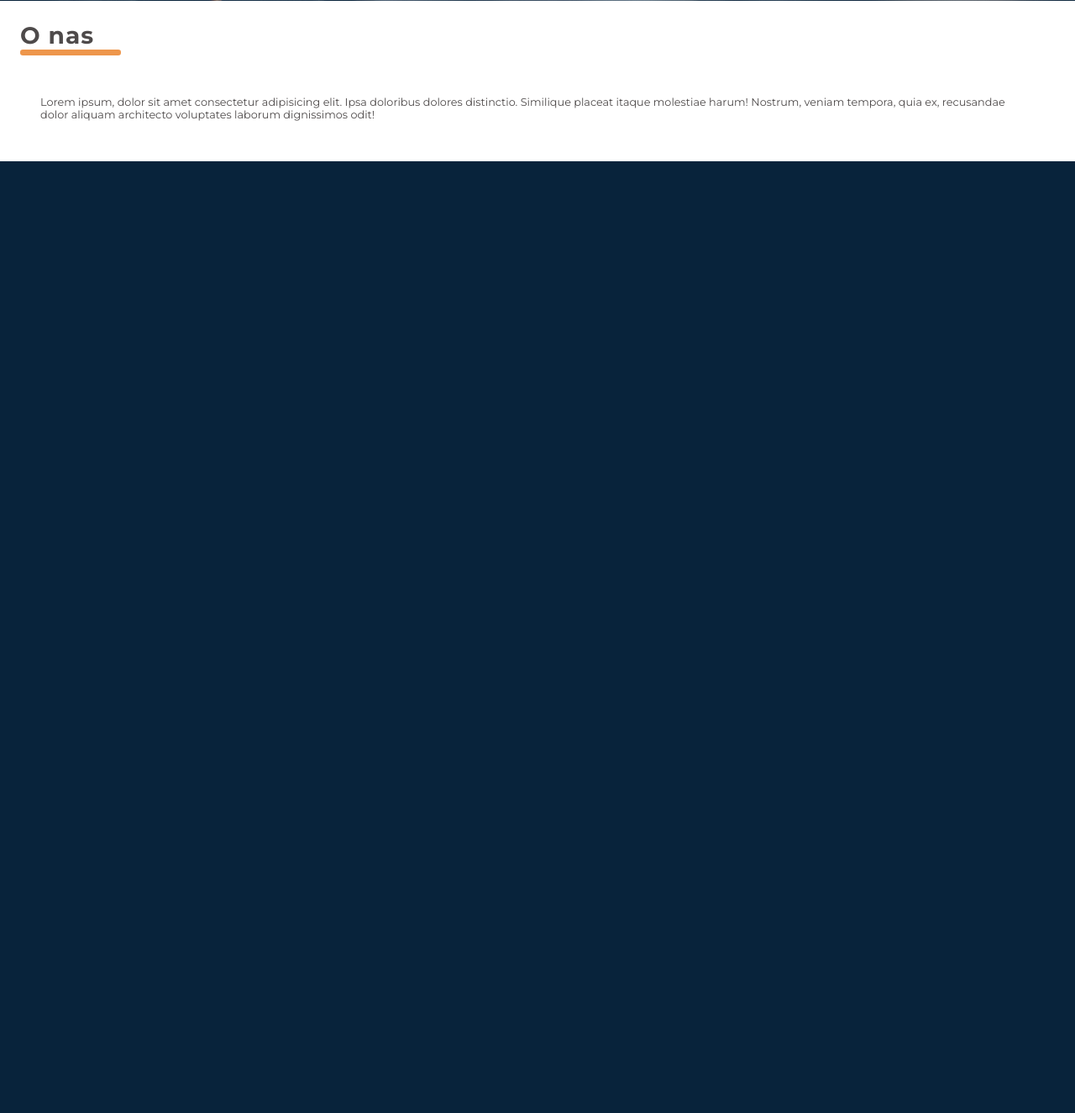
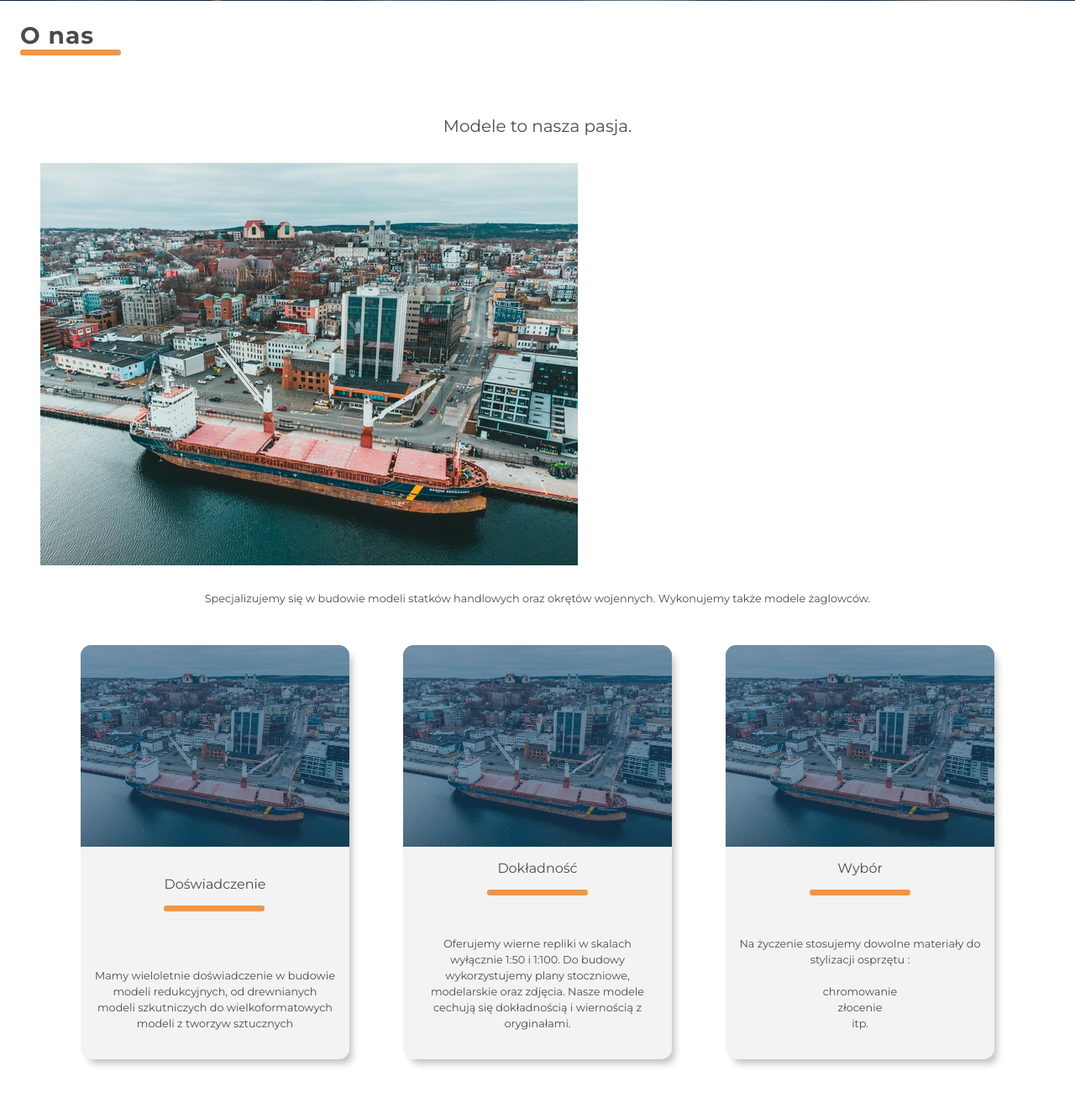
Before and after one commit to sbtah/shipmodels-django-site, a Django app: template templates/index.html in a window 1280 px wide. Shown: the part 799-2124 px from the top of the page at 84% size. Before the commit the page ends 991 px from the top, so only its background shows below. Run offline with Django 4.2, Linux system fonts and the light colour scheme; the template is opened without the code that fills it, so the values that code supplies are empty; some libraries are stand-ins or nearby versions.

Commit message:
section about added

```diff
--- a/static/css/main.css
+++ b/static/css/main.css
@@ -15,6 +15,7 @@
   --clr-primary: #4e4a4a;
   --clr-secondary: #0d3b6693;
   --clr-accent: #ee964b;
+  --clr-gray: #f3f3f3;
 
   --fs-h1: 2.25rem;
   --fs-h2: 1.75rem;
@@ -48,7 +49,7 @@ section {
   font-size: var(--fs-h2);
   font-weight: var(--fw-bold);
   letter-spacing: 1px;
-  margin: 1.5rem;
+  padding: 1.5rem;
 }
 .section__h2::after {
   content: "";
@@ -57,6 +58,34 @@ section {
   height: 7px;
   background-color: var(--clr-accent);
   border-radius: 0.2rem;
+}
+h3 {
+  font-family: var(--ff-primary);
+  font-size: var(--fs-h3);
+  font-weight: var(--fw-regular);
+  margin: 2rem 0 2rem 0;
+  text-align: center;
+}
+h4 {
+  font-family: var(--ff-primary);
+  font-size: var(--fs-h4);
+  font-weight: var(--fw-regular);
+  margin: 1rem 0 1rem 0;
+  text-align: center;
+}
+h4::after {
+  content: "";
+  display: block;
+  margin-top: 1rem;
+  width: 7.5rem;
+  height: 7px;
+  background-color: var(--clr-accent);
+  border-radius: 0.2rem;
+}
+p {
+  font-size: var(--fs-body);
+  margin: 2rem 0 2rem 0;
+  text-align: center;
 }
 .btn {
   display: flex;
@@ -210,8 +239,7 @@ header {
   flex-direction: column;
 }
 .hero__h1 {
-  margin-top: 5rem;
-  margin-bottom: 5rem;
+  margin: 5rem 0 5rem 0;
   text-align: center;
   font-size: var(--fs-h1);
   color: var(--clr-white);
@@ -219,6 +247,41 @@ header {
 .work__btn {
   margin-top: 5rem;
   margin-bottom: 3rem;
+}
+/* ABOUT US SECTION */
+.card__container {
+  display: grid;
+  grid-template-columns: repeat(auto-fit, minmax(220px, 1fr));
+  margin: 2rem;
+  max-width: 1600px;
+  align-content: center;
+  justify-content: center;
+  justify-items: center;
+  grid-gap: 2rem;
+}
+.card {
+  display: flex;
+  flex-direction: row;
+  flex-wrap: wrap;
+  align-content: space-between;
+  justify-content: center;
+  background: var(--clr-gray);
+  box-shadow: 6px 8px 9px -3px rgba(0, 0, 0, 0.25);
+  text-align: center;
+  border-radius: 0.8rem;
+  overflow: hidden;
+  margin: 1rem;
+}
+.card__overlay {
+  background-color: #0d3b66;
+}
+.card__img {
+  opacity: 0.5;
+}
+.card__txt {
+  text-align: center;
+  line-height: 1.5;
+  margin: 2rem 1rem 2rem 1rem;
 }
 /* MEDIA QUERY */
 /* 400Px */
@@ -244,7 +307,10 @@ header {
     --fs-h2: 3rem;
     --fs-h3: 2.5rem;
     --fs-h4: 2rem;
-    --fs-body: 1.5rem;
+    --fs-body: 1.25rem;
+  }
+  h4::after {
+    width: 15rem;
   }
 }
 /* 1800px */
--- a/templates/index.html
+++ b/templates/index.html
@@ -37,13 +37,13 @@
                 <a href="#home" class="nav__link">Home</a>
               </li>
               <li class="nav__item">
-                <a href="#work" class="nav__link">O nas</a>
+                <a href="#about" class="nav__link">O nas</a>
               </li>
               <li class="nav__item">
-                <a href="#about" class="nav__link">Galeria</a>
+                <a href="#gallery" class="nav__link">Galeria</a>
               </li>
               <li class="nav__item">
-                <a href="#contact" class="nav__link">Zamówienia</a>
+                <a href="#orders" class="nav__link">Zamówienia</a>
               </li>
             </ul>
           </nav>
@@ -51,18 +51,76 @@
 
         <div class="hero__content">
           <h1 class="hero__h1">Tworzymy profesjonalne modele</h1>
-          <a href="#work" class="btn work__btn" id="work__btn">Więcej</a>
+          <a href="#about" class="btn work__btn" id="work__btn">Więcej</a>
         </div>
       </div>
     </div>
     <!-- SECTION ABOUT US -->
-    <h2 class="section__h2">O nas</h2>
-    <section class="about__us">
-      Lorem ipsum, dolor sit amet consectetur adipisicing elit. Ipsa doloribus
-      dolores distinctio. Similique placeat itaque molestiae harum! Nostrum,
-      veniam tempora, quia ex, recusandae dolor aliquam architecto voluptates
-      laborum dignissimos odit!
-    </section>
+    <div id="about">
+      <h2 class="section__h2">O nas</h2>
+      <section class="about__us">
+        <h3>Modele to nasza pasja.</h3>
+        <img src="/media/default.jpg" alt="" />
+        <p>
+          Specjalizujemy się w budowie modeli statków handlowych oraz okrętów
+          wojennych. Wykonujemy także modele żaglowców.
+        </p>
+        <!-- CARDS CONTAINER -->
+        <div class="card__container">
+          <!-- Card 1 -->
+
+          <div class="card">
+            <div class="card__overlay">
+              <img
+                src="/media/default.jpg"
+                alt="picture of ship"
+                class="card__img"
+              />
+            </div>
+            <h4 class="card__title">Doświadczenie</h4>
+            <p class="card__txt">
+              Mamy wieloletnie doświadczenie w budowie modeli redukcyjnych, od
+              drewnianych modeli szkutniczych do wielkoformatowych modeli z
+              tworzyw sztucznych
+            </p>
+          </div>
+          <!-- CARD 2 -->
+          <div class="card">
+            <div class="card__overlay">
+              <img
+                src="/media/default.jpg"
+                alt="picture of ship"
+                class="card__img"
+              />
+            </div>
+            <h4 class="card__title">Dokładność</h4>
+            <p class="card__txt">
+              Oferujemy wierne repliki w skalach wyłącznie 1:50 i 1:100. Do
+              budowy wykorzystujemy plany stoczniowe, modelarskie oraz zdjęcia.
+              Nasze modele cechują się dokładnością i wiernością z oryginałami.
+            </p>
+          </div>
+          <!-- CARD 3 -->
+          <div class="card">
+            <div class="card__overlay">
+              <img
+                src="/media/default.jpg"
+                alt="picture of ship"
+                class="card__img"
+              />
+            </div>
+
+            <h4 class="card__title">Wybór</h4>
+            <p class="card__txt">
+              Na życzenie stosujemy dowolne materiały do stylizacji osprzętu
+              :<br /><br />
+              chromowanie<br />
+              złocenie <br />itp.
+            </p>
+          </div>
+        </div>
+      </section>
+    </div>
     <!-- JS -->
     <script src="\static\js\main.js"></script>
   </body>
```
